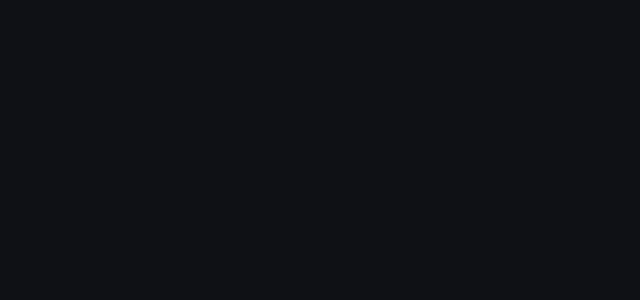
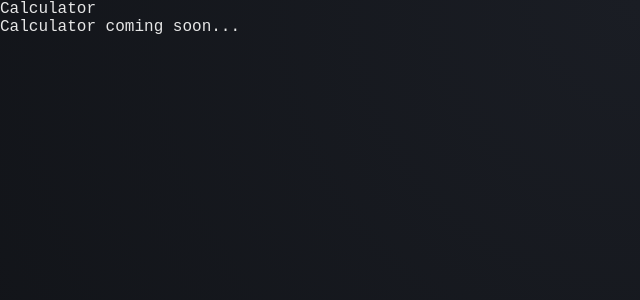
Before and after one commit to hmw55/linux-portfolio, a React (Vite) app in the folder client/: page / in a window 1280 px wide. Shown: the top 300 px of the page, without its empty margins (0-640 px from the left). Built offline with nearby package versions, Linux system fonts and the light colour scheme.

Commit message:
feat: add desktop shell and window component

```diff
--- a/client/src/App.tsx
+++ b/client/src/App.tsx
@@ -1,8 +1,13 @@
+import Desktop from "./components/Desktop";
+import Window from "./components/Window";
+
 function App() {
   return (
-    <div id="desktop">
-      {/* Desktop environment will live here */}
-    </div>
+    <Desktop>
+      <Window title="Calculator">
+        <p>Calculator coming soon...</p>
+      </Window>
+    </Desktop>
   );
 }
 
--- /dev/null
+++ b/client/src/components/Desktop/desktop.css
@@ -0,0 +1,7 @@
+.desktop {
+  width: 100%;
+  height: 100%;
+  background: radial-gradient(circle at top, #1a1d24, #0f1115);
+  position: relative;
+  overflow: hidden;
+}
--- /dev/null
+++ b/client/src/components/Desktop/index.tsx
@@ -0,0 +1,11 @@
+import "./desktop.css"
+
+interface DesktopProps {
+    children?: React.ReactNode;
+}
+
+function Desktop({ children }: DesktopProps) {
+    return <div className="desktop">{children}</div>
+}
+
+export default Desktop;
--- /dev/null
+++ b/client/src/components/Window/index.tsx
@@ -0,0 +1,19 @@
+import "./window.css";
+
+interface WindowProps {
+    title: string;
+    children?: React.ReactNode;
+}
+
+function Window({ title, children}: WindowProps) {
+    return (
+        <div className="window">
+            <div className="window__titlebar">
+                <span className="window__title">{title}</span>
+            </div>
+            <div className="window__content">{children}</div>
+        </div>
+    );
+}
+
+export default Window;
```
Also changed, not shown: client/src/components/Window/window.css (added).
